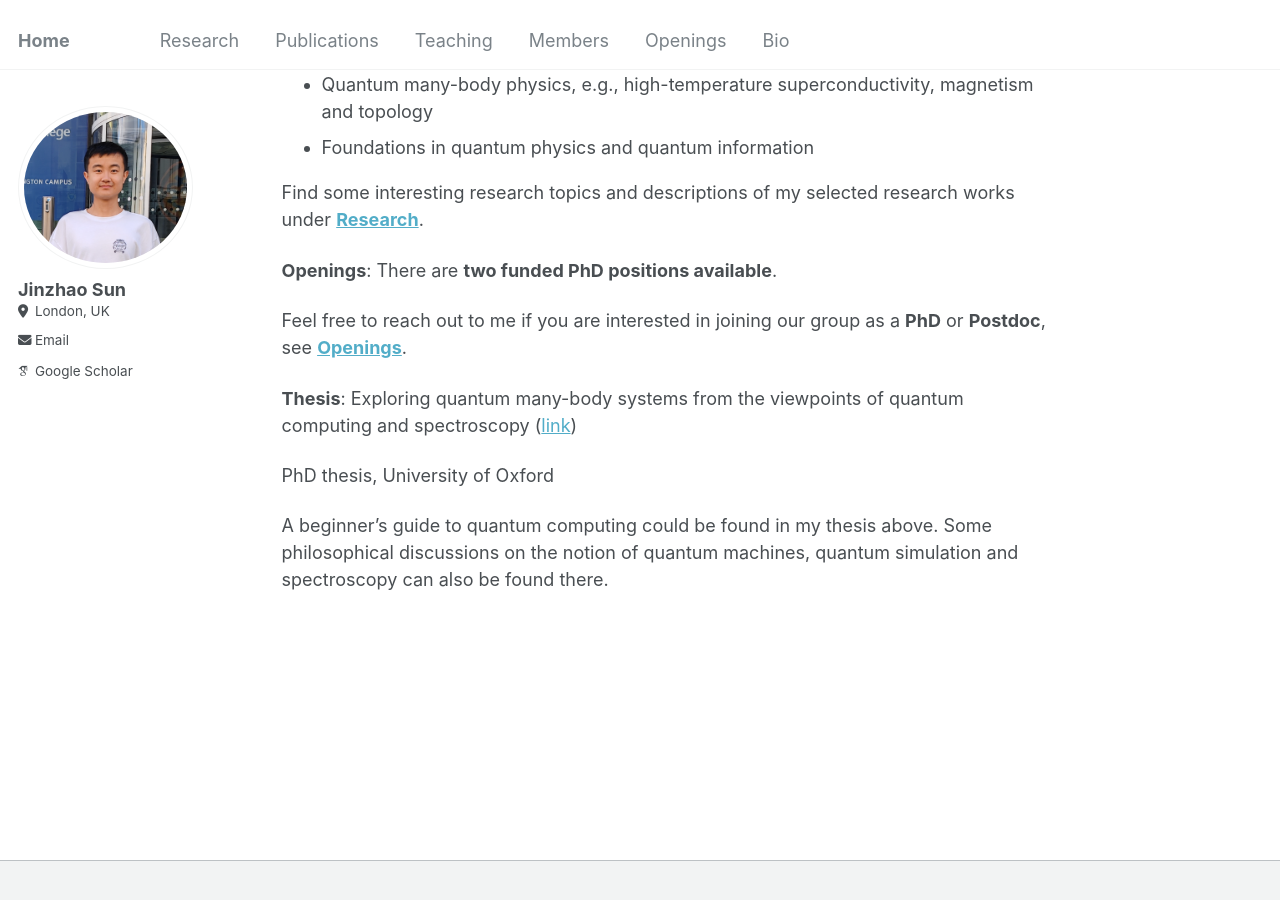
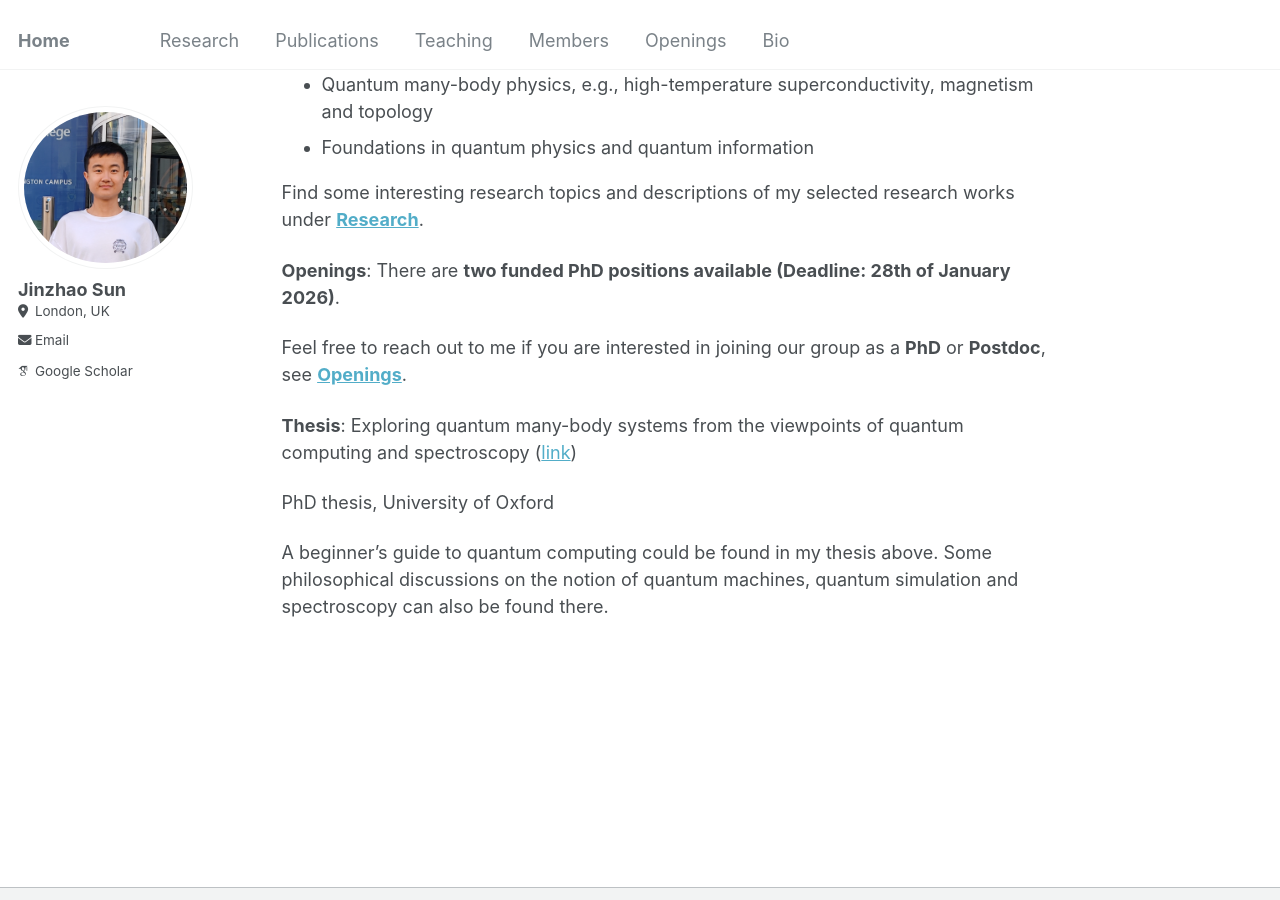
Before and after one commit to jinzhao-sun/jinzhao-sun.github.io, a Jekyll site: the page built from _pages/about.md, in a window 1280 px wide and 900 px high, scrolled down 705 px. Built offline with Jekyll 4.4.1, drawn with Linux system fonts in a browser that asks for light colours; some web fonts are replaced.

Commit message:
Update about.md

```diff
--- a/_pages/about.md
+++ b/_pages/about.md
@@ -25,7 +25,7 @@ I have a broad interest in quantum computing, quantum information, and quantum m
 
 Find some interesting research topics and descriptions of my selected research works under **[Research](research.md)**.
 
-**Openings**: There are **two funded PhD positions available**.
+**Openings**: There are **two funded PhD positions available (Deadline: 28th of January 2026)**.
 
 Feel free to reach out to me if you are interested in joining our group as a **PhD** or **Postdoc**, see **[Openings](openings.md)**.
 
```
